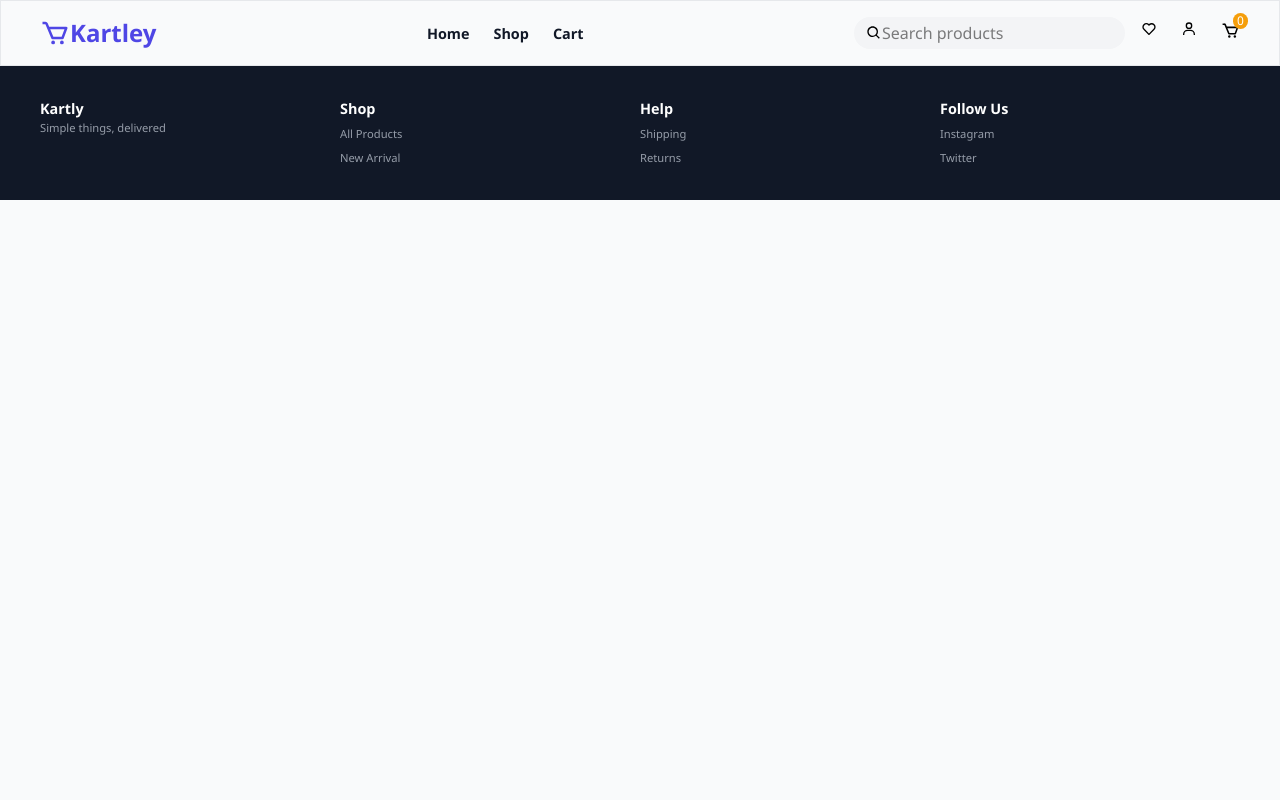
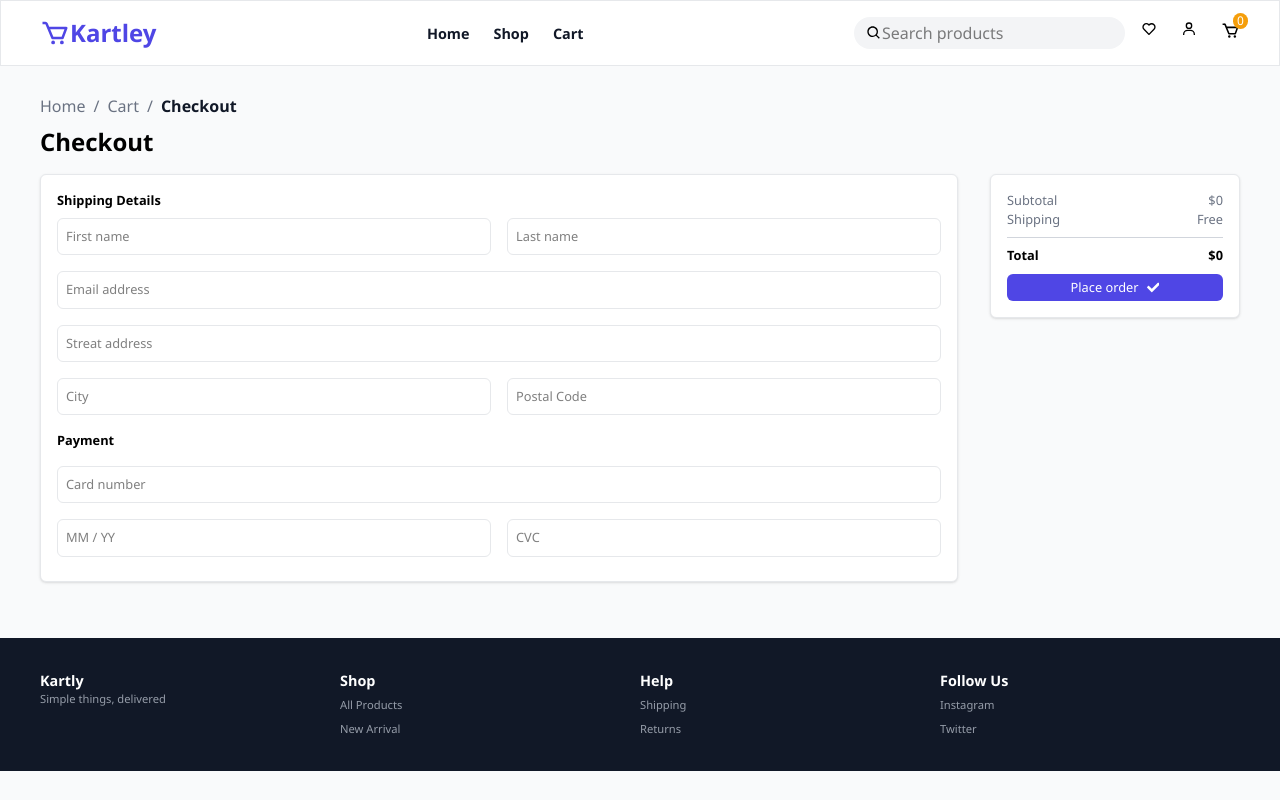
Before and after one commit to faizullahhussain/kartly, a React (Vite) app: page /checkout in a window 1280 px wide. Built offline with nearby package versions, Linux system fonts and the light colour scheme.

Commit message:
Design the cart checkout page make the order summary reuseable comp

```diff
--- a/src/App.jsx
+++ b/src/App.jsx
@@ -1,12 +1,13 @@
 import { Route, Routes } from 'react-router-dom';
 import Footer from './components/Footer';
 import Header from './components/Header';
+import PageTransition from './components/PageTransition';
+import { CartProvider } from './context/CartContext';
 import Cart from './pages/Cart';
+import Checkout from './pages/Checkout';
 import Home from './pages/Home';
 import Shop from './pages/Shop';
 import Productdetails from './ui/Productdetails';
-import { CartProvider } from './context/CartContext';
-import PageTransition from './components/PageTransition';
 
 const App = () => {
   return (
@@ -46,6 +47,14 @@ const App = () => {
               </PageTransition>
             }
           />
+          <Route
+            path='/checkout'
+            element={
+              <PageTransition>
+                <Checkout />
+              </PageTransition>
+            }
+          />
         </Routes>
       </main>
       <Footer />
--- /dev/null
+++ b/src/components/CheckoutForm.jsx
@@ -0,0 +1,42 @@
+import Input from './Input';
+
+const CheckoutForm = () => {
+  return (
+    <div>
+      <form className='mb-2 flex flex-col gap-4'>
+        <div className='flex gap-4 rounded-md'>
+          <Input type='text' name='firstName' placeholder='First name' />
+          <Input type='text' name='lastName' placeholder='Last name' />
+        </div>
+
+        <div>
+          <Input type='email' name='email' placeholder='Email address' />
+        </div>
+
+        <div>
+          <Input type='text' name='address' placeholder='Streat address' />
+        </div>
+
+        <div className='flex gap-4 rounded-md'>
+          <Input type='text' name='city' placeholder='City' />
+          <Input type='number' name='postalCode' placeholder='Postal Code' />
+        </div>
+
+        <div>
+          <h2 className='font-bold text-[0.8rem]'>Payment</h2>
+        </div>
+
+        <div className='flex gap-4 rounded-md'>
+          <Input type='number' name='cardnumber' placeholder='Card number' />
+        </div>
+
+        <div className='flex gap-4 rounded-md'>
+          <Input type='text' name='monthyear' placeholder='MM / YY' />
+          <Input type='number' name='cvc' placeholder='CVC' />
+        </div>
+      </form>
+    </div>
+  );
+};
+
+export default CheckoutForm;
--- a/src/components/Header.jsx
+++ b/src/components/Header.jsx
@@ -22,7 +22,7 @@ const Header = () => {
   const [openNav, setOpenNav] = useState(false);
 
   return (
-    <header className='border border-border-dark py-2 px-4 md:py-4'>
+    <header className='border border-border-dark py-2 px-4 md:py-4 bg-white'>
       <nav className='flex justify-between items-center mx-auto max-w-300'>
         <a href='#' className='flex items-center text-primary'>
           <BiCart className='font-bold text-3xl' />
--- /dev/null
+++ b/src/components/Input.jsx
@@ -0,0 +1,10 @@
+const Input = (props) => {
+  return (
+    <input
+      {...props}
+      className='border border-border-dark w-full p-2 rounded-md text-[0.8rem] outline-none focus:outline-2 focus:border-primary caret-primary'
+    />
+  );
+};
+
+export default Input;
--- /dev/null
+++ b/src/components/OrderSummary.jsx
@@ -0,0 +1,31 @@
+import { Link } from 'react-router-dom';
+
+const OrderSummary = ({ totalPrice, buttonText, icon }) => {
+  return (
+    <ul>
+      <li className='flex justify-between text-gray-500 text-[0.8rem]'>
+        <span>Subtotal</span>
+        <span>${totalPrice.toFixed(0)}</span>
+      </li>
+      <li className='flex justify-between text-gray-500 text-[0.8rem]'>
+        <span>Shipping</span>
+        <span>Free</span>
+      </li>
+      <hr className='text-gray-300 mt-2' />
+      <li className='flex justify-between font-bold text-[0.8rem] mt-2'>
+        <span>Total</span>
+        <span>${totalPrice.toFixed(0)}</span>
+      </li>
+
+      <Link
+        to='/checkout'
+        className='bg-primary mx-auto flex text-white justify-center items-center gap-2 py-1 px-4 mt-2 rounded-md text-[0.8rem]'
+      >
+        {buttonText}
+        {icon}
+      </Link>
+    </ul>
+  );
+};
+
+export default OrderSummary;
--- a/src/pages/Cart.jsx
+++ b/src/pages/Cart.jsx
@@ -1,7 +1,9 @@
 import { useContext } from 'react';
+import { FaArrowRight } from 'react-icons/fa';
 import { FiTrash } from 'react-icons/fi';
 import Breadcrumbs from '../components/Breadcrumbs';
 import EmptyCard from '../components/EmptyCard';
+import OrderSummary from '../components/OrderSummary';
 import { CartContext } from '../context/CartContext';
 
 const Cart = () => {
@@ -10,7 +12,7 @@ const Cart = () => {
   const totalPrice = state.reduce((sum, item) => {
     return sum + item.price * item.quantity;
   }, 0);
-  console.log(state);
+
   return (
     <>
       <section className='max-w-300 mx-auto mb-10'>
@@ -100,21 +102,11 @@ const Cart = () => {
               </div>
               <div className='border border-border-dark rounded-md bg-white p-4'>
                 <h1 className='font-bold text-[0.8rem] mb-2'>Order Summary</h1>
-                <ul>
-                  <li className='flex justify-between text-gray-500 text-[0.8rem]'>
-                    <span>Subtotal</span>
-                    <span>${totalPrice.toFixed(0)}</span>
-                  </li>
-                  <li className='flex justify-between text-gray-500 text-[0.8rem]'>
-                    <span>Shipping</span>
-                    <span>Free</span>
-                  </li>
-                  <hr className='text-gray-300 mt-2' />
-                  <li className='flex justify-between font-bold text-[0.8rem] mt-2'>
-                    <span>Total</span>
-                    <span>${totalPrice.toFixed(0)}</span>
-                  </li>
-                </ul>
+                <OrderSummary
+                  totalPrice={totalPrice}
+                  buttonText='Checkout'
+                  icon={<FaArrowRight />}
+                />
               </div>
             </div>
           </>
--- /dev/null
+++ b/src/pages/Checkout.jsx
@@ -0,0 +1,42 @@
+import { FaCheck } from 'react-icons/fa';
+import Breadcrumbs from '../components/Breadcrumbs';
+import CheckoutForm from '../components/CheckoutForm';
+import OrderSummary from '../components/OrderSummary';
+import { useContext } from 'react';
+import { CartContext } from '../context/CartContext';
+
+const Checkout = () => {
+  const { state } = useContext(CartContext);
+
+  const totalPrice = state.reduce((sum, item) => {
+    return sum + item.price * item.quantity;
+  }, 0);
+
+  return (
+    <section className='max-w-300 mx-auto mb-4 bg-light'>
+      <Breadcrumbs
+        items={[
+          { label: 'Home', to: '/' },
+          { label: 'Cart', to: '/cart' },
+          { label: 'Checkout' },
+        ]}
+      />
+      <h1 className='text-2xl font-bold mb-4'>Checkout</h1>
+      <div className='grid grid-cols-1 items-start md:grid-cols-[1fr_minmax(0,250px)] gap-8 pb-10'>
+        <div className='border border-border-dark rounded-md p-4 bg-white shadow-sm'>
+          <h2 className='font-bold text-[0.8rem] mb-2'>Shipping Details</h2>
+          <CheckoutForm />
+        </div>
+        <div className='border border-border-dark rounded-md p-4 bg-white shadow-sm'>
+          <OrderSummary
+            totalPrice={totalPrice}
+            buttonText='Place order'
+            icon={<FaCheck />}
+          />
+        </div>
+      </div>
+    </section>
+  );
+};
+
+export default Checkout;
```
